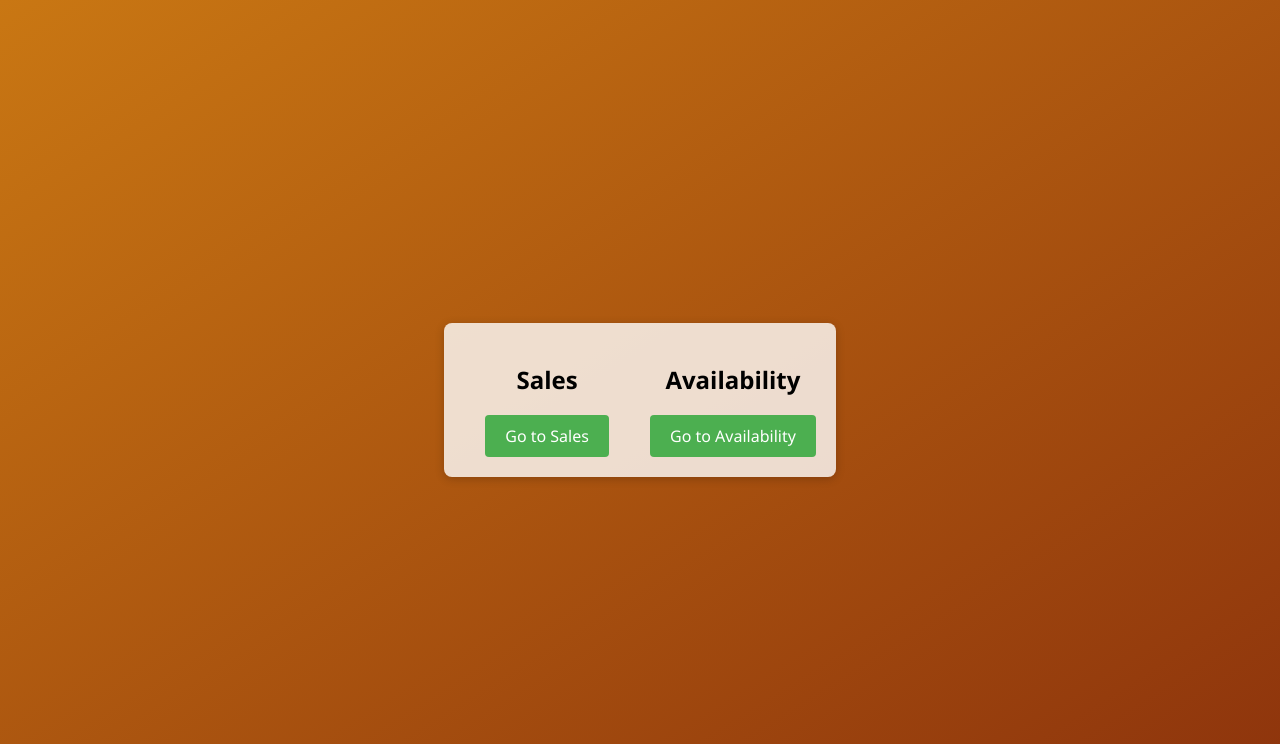
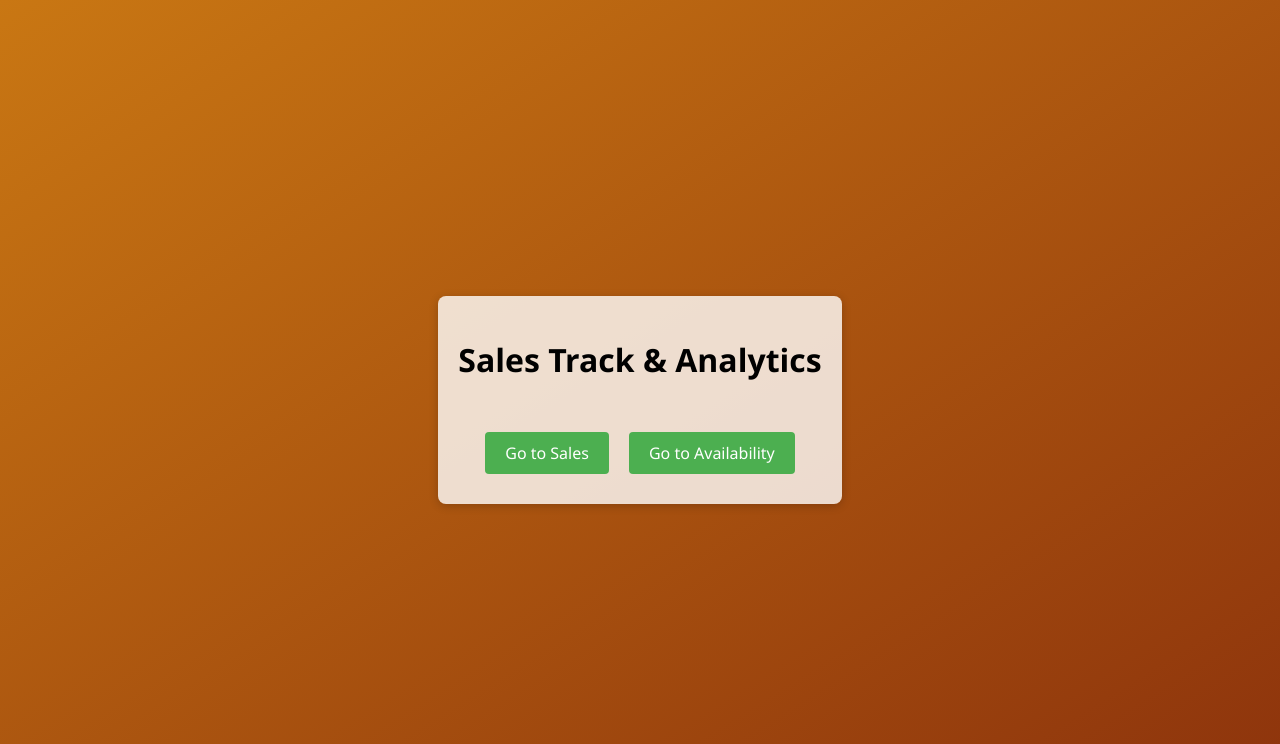
Before and after one commit to RoyalMamba/SalesTracknAnalytics, a Flask app: page / in a window 1280 px wide. Shown: the top 744 px of the page. Run offline with Flask 3, Linux system fonts and the light colour scheme.

Commit message:
Changes to buttons and home page

```diff
--- a/static/idx.css
+++ b/static/idx.css
@@ -8,20 +8,35 @@ body {
     min-height: 100vh;
     background: linear-gradient(to bottom right, #c97713, #8d330c);
   }
+
   .container {
-display: grid;
-grid-template-columns: repeat(2, 1fr);
-gap: 20px;
-text-align: center;
+    display: flex;
+    flex-direction: column;
+    justify-content: center;
+    align-items: center;
     padding: 20px;
     background-color: rgba(255, 255, 255, 0.8);
     border-radius: 8px;
     box-shadow: 0 2px 10px rgba(0, 0, 0, 0.2);
 }
 
-h1 {
-color: #333333;
-margin-bottom: 30px;
+.button-container {
+    display: flex;
+    flex-wrap: wrap;
+    justify-content: center;
+    align-items: center;
+    margin-top: 20px;
+}
+
+.sales-container,
+.availability-container {
+    text-align: center;
+    margin: 10px;
+}
+
+.sales-container h2,
+.availability-container h2 {
+    margin-bottom: 10px;
 }
 
 .button {
@@ -41,12 +56,12 @@ cursor: pointer;
     background-color: #45a049;
 }
 
-@media (max-width: 768px) {
-body {
-    background: #FFD700;
-}
 
+  /* CSS for mobile devices */
+  @media only screen and (max-width: 600px) {
     .container {
-    grid-template-columns: 1fr;
+      width: 90%;
+      max-width: 600px;
+      margin: 0 auto;
     }
   }
--- a/templates/index.html
+++ b/templates/index.html
@@ -1,19 +1,25 @@
 <!DOCTYPE html>
 <html>
 <head>
-    <title>Index</title>
+    <meta name="viewport" content="width=device-width, initial-scale=1.0">
+    <title>SalesTracknAnalytics</title>
     <link rel="stylesheet" href="/static/idx.css">
+
 </head>
 <body>
     <div class="container">
-        <div class="sales-container">
-            <h2>Sales</h2>
-            <a href="/sales" class="button">Go to Sales</a>
-        </div>
-        <div class="availability-container">
-            <h2>Availability</h2>
-            <a href="/availability" class="button">Go to Availability</a>
+        <h1>Sales Track &amp; Analytics</h1>
+        <div class="button-container">
+            <div class="sales-container">
+                <!-- <h2>||Sales||</h2> -->
+                <a href="/sales" class="button">Go to Sales</a>
+            </div>
+            <div class="availability-container">
+                <!-- <h2>||Availability||</h2> -->
+                <a href="/availability" class="button">Go to Availability</a>
+            </div>
         </div>
     </div>
 </body>
+
 </html>
```
Lines whose indentation alone changed are shown as unchanged.
